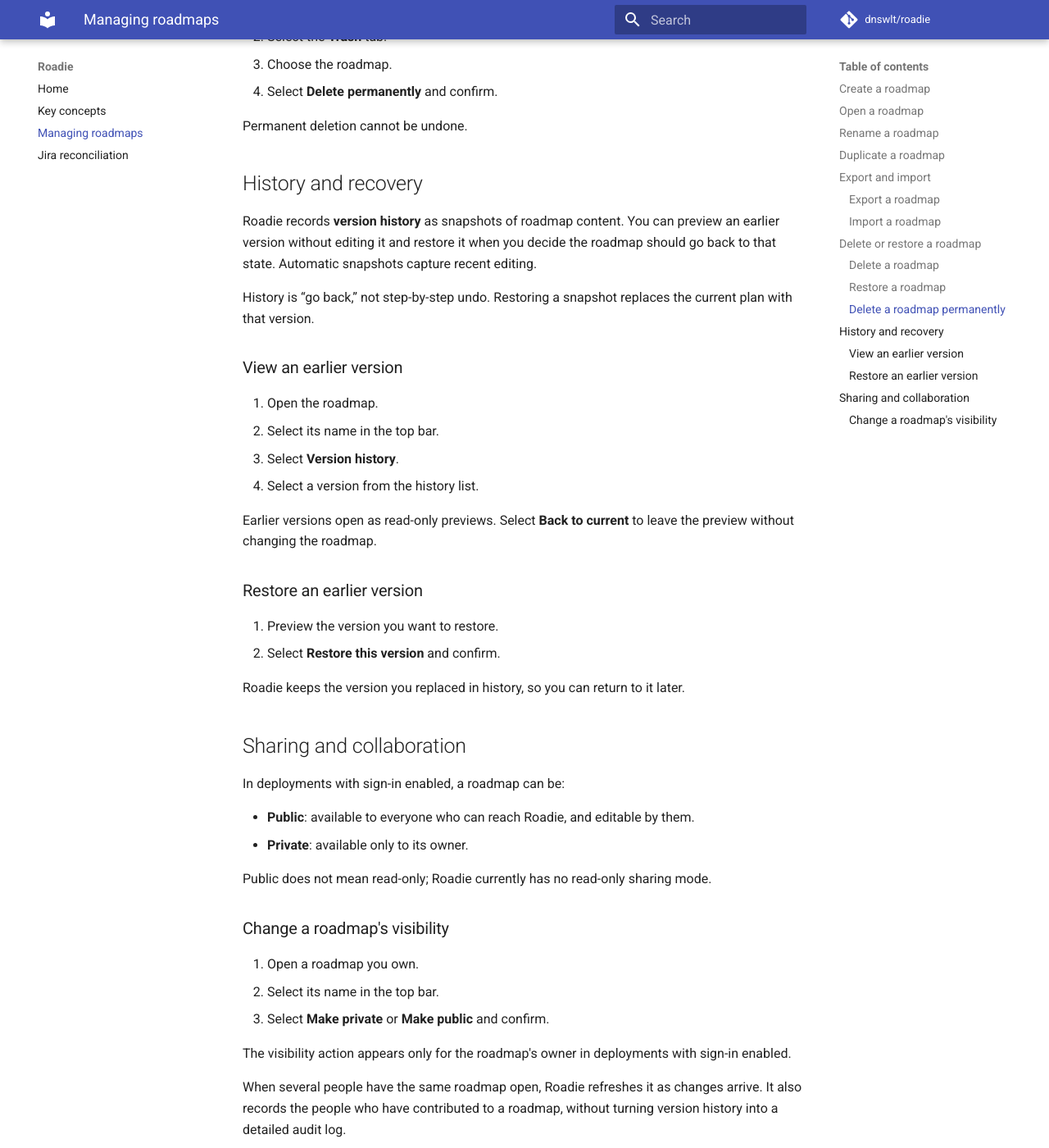
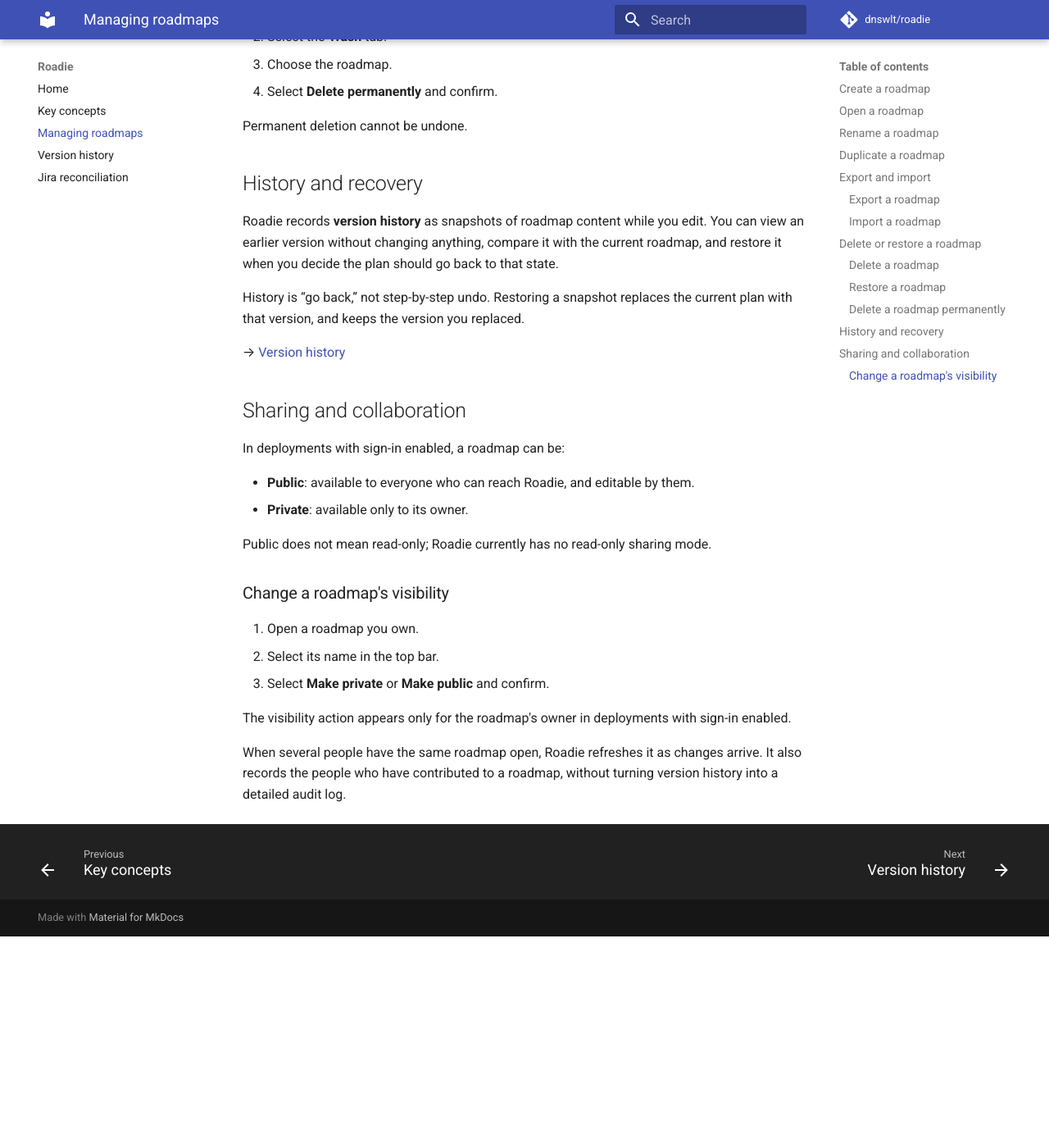
Before and after one commit to dnswlt/roadie, an MkDocs documentation site: the page built from docs/managing-roadmaps.md, in a window 1280 px wide and 1400 px high, scrolled down 2173 px. Shown: the whole window at 82% size. Built offline with MkDocs 1.6.1 and Material for MkDocs 9.7.7, drawn with Linux system fonts in a browser that asks for light colours; comment, search, counter and statistics services are not loaded; after the commit the page ends 3315 px from its top, so only the background shows below that.

Commit message:
docs: document version history
Covers how versions are recorded and thinned, browsing and previewing them,
comparing one with the current roadmap, checkpoints, and restoring.

The overlapping "History and recovery" steps in managing-roadmaps.md become a
short summary and a pointer: they had drifted from the UI, naming a "Back to
current" and a "Restore this version" button that no longer exist.

Co-Authored-By: Claude Fable 5 <noreply@anthropic.com>

```diff
--- a/docs/managing-roadmaps.md
+++ b/docs/managing-roadmaps.md
@@ -82,30 +82,15 @@ Permanent deletion cannot be undone.
 
 ## History and recovery
 
-Roadie records **version history** as snapshots of roadmap content. You can
-preview an earlier version without editing it and restore it when you decide the
-roadmap should go back to that state. Automatic snapshots capture recent
-editing.
+Roadie records **version history** as snapshots of roadmap content while you
+edit. You can view an earlier version without changing anything, compare it
+with the current roadmap, and restore it when you decide the plan should go
+back to that state.
 
 History is “go back,” not step-by-step undo. Restoring a snapshot replaces the
-current plan with that version.
+current plan with that version, and keeps the version you replaced.
 
-### View an earlier version
-
-1. Open the roadmap.
-2. Select its name in the top bar.
-3. Select **Version history**.
-4. Select a version from the history list.
-
-Earlier versions open as read-only previews. Select **Back to current** to leave
-the preview without changing the roadmap.
-
-### Restore an earlier version
-
-1. Preview the version you want to restore.
-2. Select **Restore this version** and confirm.
-
-Roadie keeps the version you replaced in history, so you can return to it later.
+→ [Version history](version-history.md)
 
 ## Sharing and collaboration
 
--- a/mkdocs.yml
+++ b/mkdocs.yml
@@ -15,6 +15,7 @@ nav:
   - Home: index.md
   - Key concepts: concepts.md
   - Managing roadmaps: managing-roadmaps.md
+  - Version history: version-history.md
   - Jira reconciliation: jira-reconciliation.md
 
 plugins:
```
Also changed, not shown: docs/index.md (+4 -2 lines), docs/version-history.md (added, +136 -0 lines).
